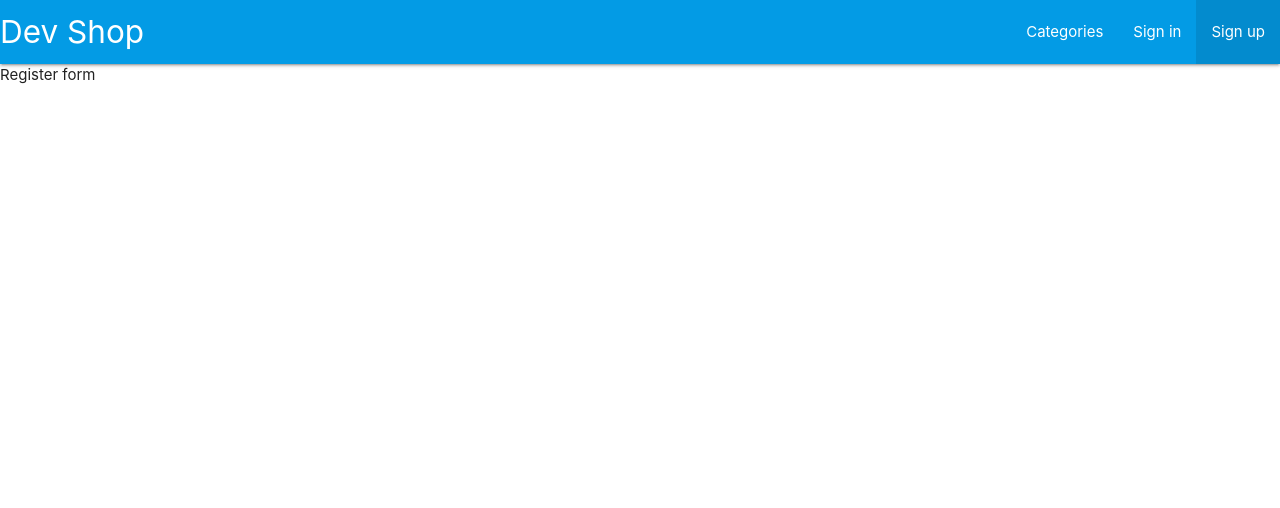
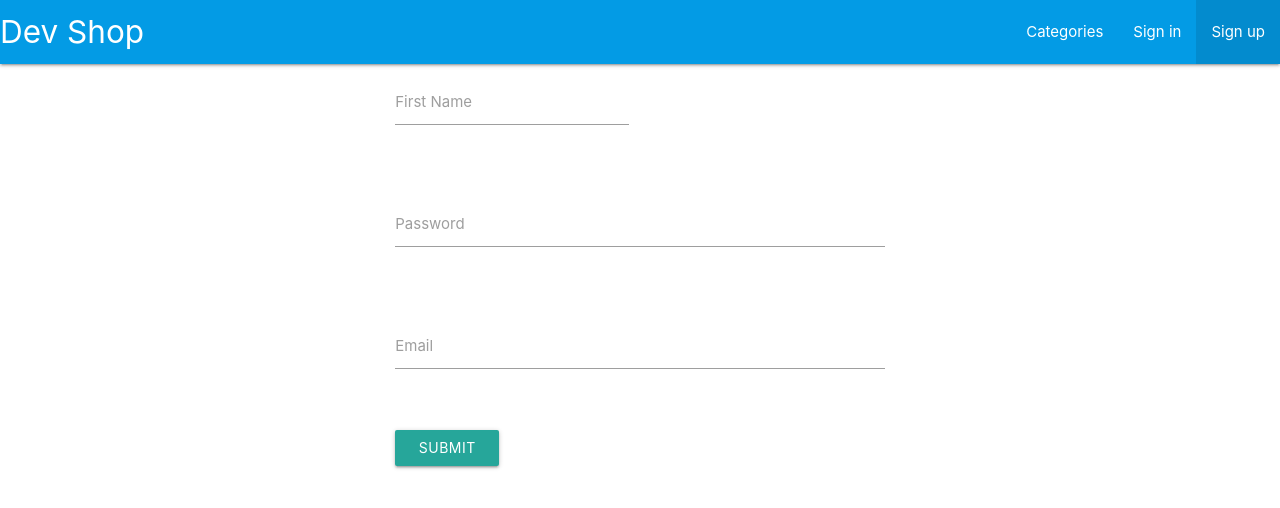
Before and after one commit to TheOnexx/kotlinvue, a Vue app in the folder frontend/: page /register in a window 1280 px wide. Shown: the top 508 px of the page. Built offline with nearby package versions, Linux system fonts and the light colour scheme.

Commit message:
Register page basic logic

```diff
--- a/frontend/src/components/LoginPage.vue
+++ b/frontend/src/components/LoginPage.vue
@@ -3,14 +3,14 @@
         <div class="row">
             <h1>Login form</h1>
             <form class="col s12" @submit.prevent="handleLogin">
-                <div v-if="errorMsg" class="card-panel">
-                    <span class="blue-text text-darken-2">{{errorMsg}}</span>
-                </div>
+                    <div v-if="errorMsg" class="card-panel">
+                        <span class="blue-text text-darken-2">{{errorMsg}}</span>
+                    </div>
                 <div class="row">
                     <div class="input-field">
                         <input v-model="userName" id="userName" type="text" class="validate" required>
                         <label for="userName">Username</label>
-                        <span class="helper-text" data-error="Username shouldn't be empty"></span>
+                                <span class="helper-text" data-error="Username shouldn't be empty"></span>
                     </div>
                 </div>
                 <div class="row">
@@ -41,11 +41,7 @@
 
         methods: {
               handleLogin() {
-                const loginInfo = {
-                    userName: this.userName,
-                    password: this.password
-                };
-                console.log(loginInfo);
+
                 AXIOS.post('/auth/login.do', {'userName' : this.userName, 'password' : this.password})
                     .then(response => {
                         console.log("response: " + response);
--- a/frontend/src/components/RegisterPage.vue
+++ b/frontend/src/components/RegisterPage.vue
@@ -1,15 +1,79 @@
 <template>
-    <div>
-        Register form
+    <div class="container">
+        <div class="row">
+            <form @submit="register" class="col s12">
+                <div class="row">
+                    <div v-if="errorMsg" class="card-panel">
+                        <span class="blue-text text-darken-2">{{errorMsg}}</span>
+                    </div>
+                    <div class="input-field col s6">
+                        <input id="userName" type="text" class="validate" required>
+                        <label for="userName">First Name</label>
+                        <span class="helper-text" data-error="Username shouldn't be empty"></span>
+                    </div>
+                </div>
+                <div class="row">
+                    <div class="input-field col s12">
+                        <input id="password" type="password" class="validate" required>
+                        <label for="password">Password</label>
+                        <span class="helper-text" data-error="Password shouldn't be empty"></span>
+                    </div>
+                </div>
+                <div class="row">
+                    <div class="input-field col s12">
+                        <input id="email" type="email" class="validate" required>
+                        <label for="email">Email</label>
+                        <span class="helper-text" data-error="Email shouldn't be empty"></span>
+                    </div>
+                </div>
+                <button class="btn waves-effect waves-light" type="submit" name="action">Submit
+                    <i class="material-icons right"></i>
+                </button>
+            </form>
+        </div>
     </div>
 </template>
 
 <script>
+    import {AXIOS} from "../http-common";
+
     export default {
-        name: "RegisterPage"
+        name: "RegisterPage",
+
+        data: () => ({
+            userName: '',
+            password: '',
+            email: '',
+            errorMsg: ''
+        }),
+
+        methods: {
+            register() {
+                AXIOS.post('/auth/login.do', {userName: this.userName, password: this.password, email: this.email})
+                    .then(response => {
+                        console.log(response);
+                        this.$router.push("/login")
+                    }, error => {
+                        this.showError(error.response.data.message)
+                    })
+                    .catch(
+                        e => {
+                            console.log("ERROR!!! " + e);
+                            this.showError('Server error. Please, report this error website owners');
+                        }
+                    )
+            },
+
+            showError(errorMessage) {
+                this.errorMsg = errorMessage
+            }
+        }
+
     }
 </script>
 
 <style scoped>
-
+    .container {
+        width: 40%;
+    }
 </style>
```
